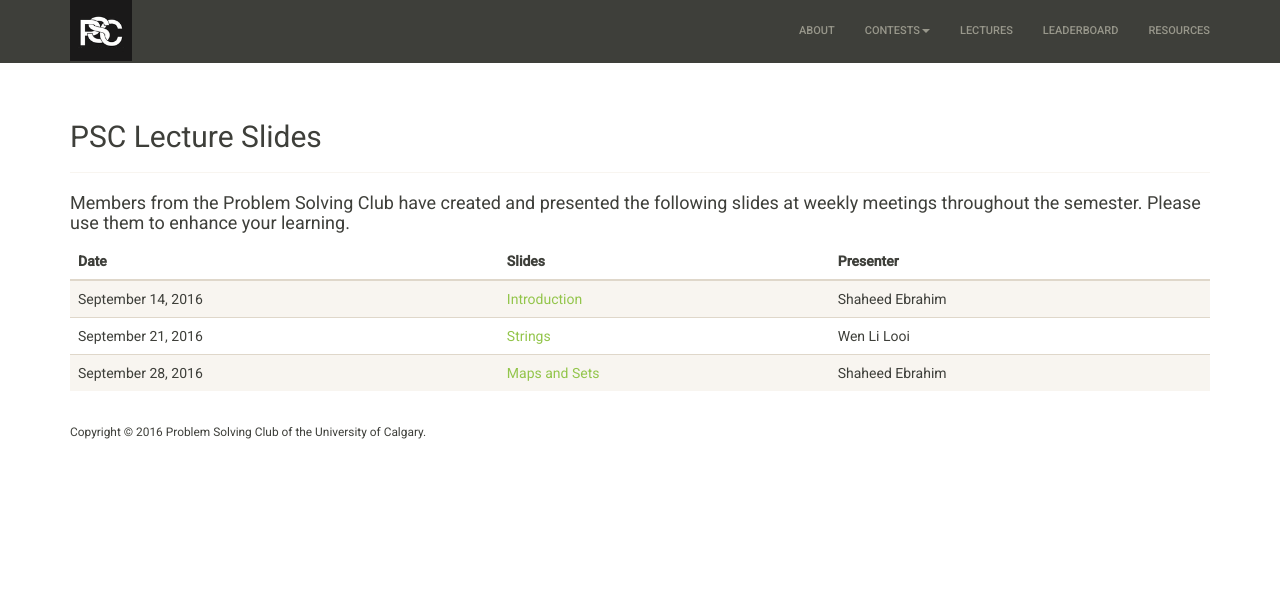
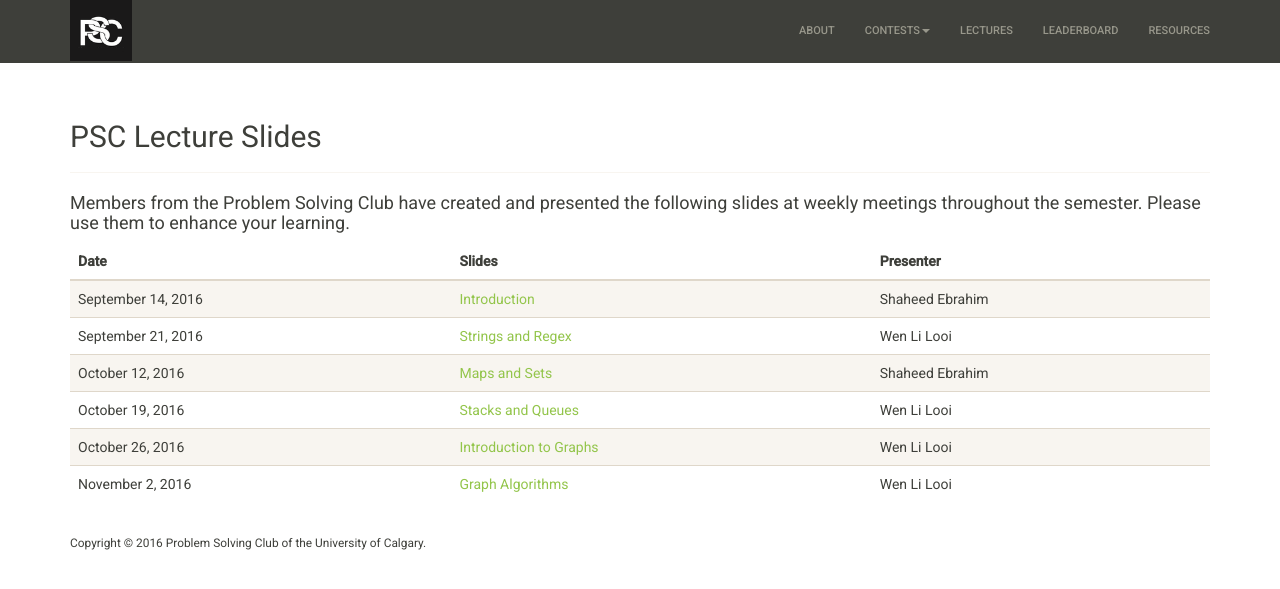
Before and after one commit to ProblemSolvingClub/psc-website, a Jekyll site: the page built from lectures/index.html, in a window 1280 px wide. Shown: the top 589 px of the page. Built offline with Jekyll 4.4.1, drawn with Linux system fonts in a browser that asks for light colours; nearby versions of some CDN libraries.

Commit message:
Added more lectures

```diff
--- a/lectures/index.html
+++ b/lectures/index.html
@@ -26,14 +26,29 @@ title: Lectures
       </tr>
       <tr>
         <td> September 21, 2016 </td>
-        <td> <a href = "../slides/Strings.pdf">Strings</a></td>
+        <td> <a href = "../slides/Strings.pdf">Strings and Regex</a></td>
         <td> Wen Li Looi </td>
       </tr>
       <tr>
-        <td> September 28, 2016 </td>
+        <td> October 12, 2016 </td>
         <td> <a href = "../slides/MapsAndSets.pdf">Maps and Sets</a></td>
         <td> Shaheed Ebrahim </td>
       </tr>
-    </tbody>
+      <tr>
+        <td> October 19, 2016 </td>
+        <td> <a href = "../slides/StacksQueues.pdf">Stacks and Queues</a></td>
+        <td> Wen Li Looi </td>
+      </tr>
+      <tr>
+        <td> October 26, 2016 </td>
+        <td> <a href = "../slides/Graphs.pdf">Introduction to Graphs</a></td>
+        <td> Wen Li Looi </td>
+      </tr>
+      <tr>
+        <td> November 2, 2016 </td>
+        <td> <a href = "../slides/BFSDFS.pdf">Graph Algorithms</a></td>
+        <td> Wen Li Looi </td>
+      </tr>
+   </tbody>
   </table>
 </div>
```
Also changed, not shown: 3 other files.
